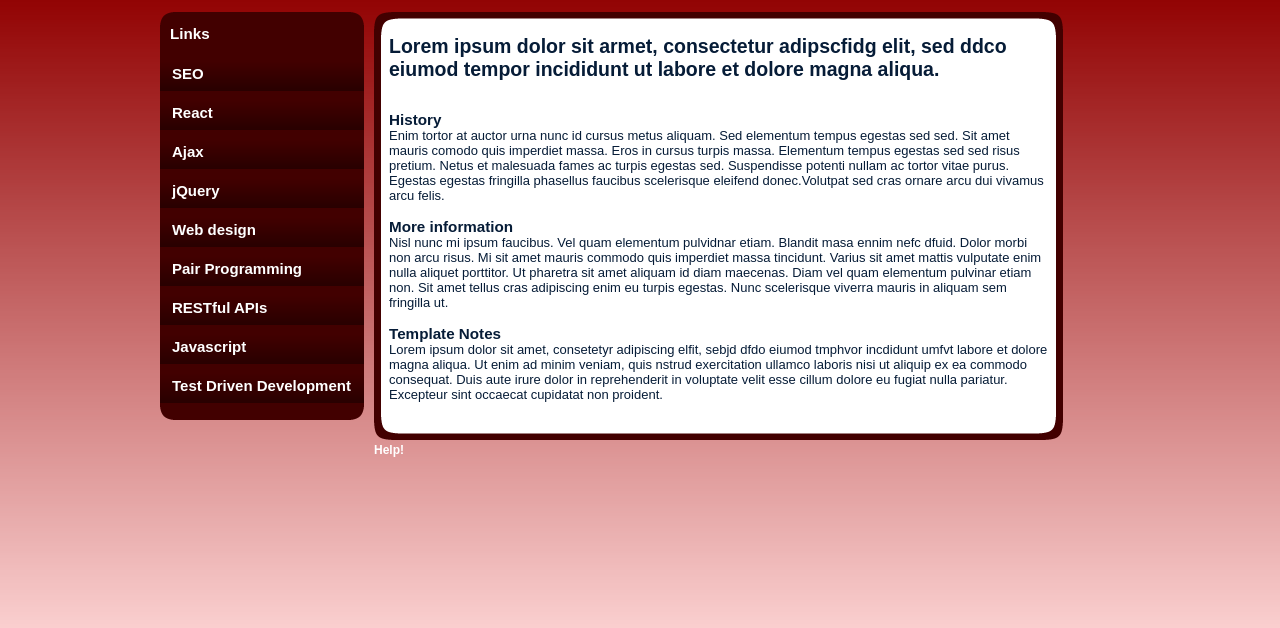
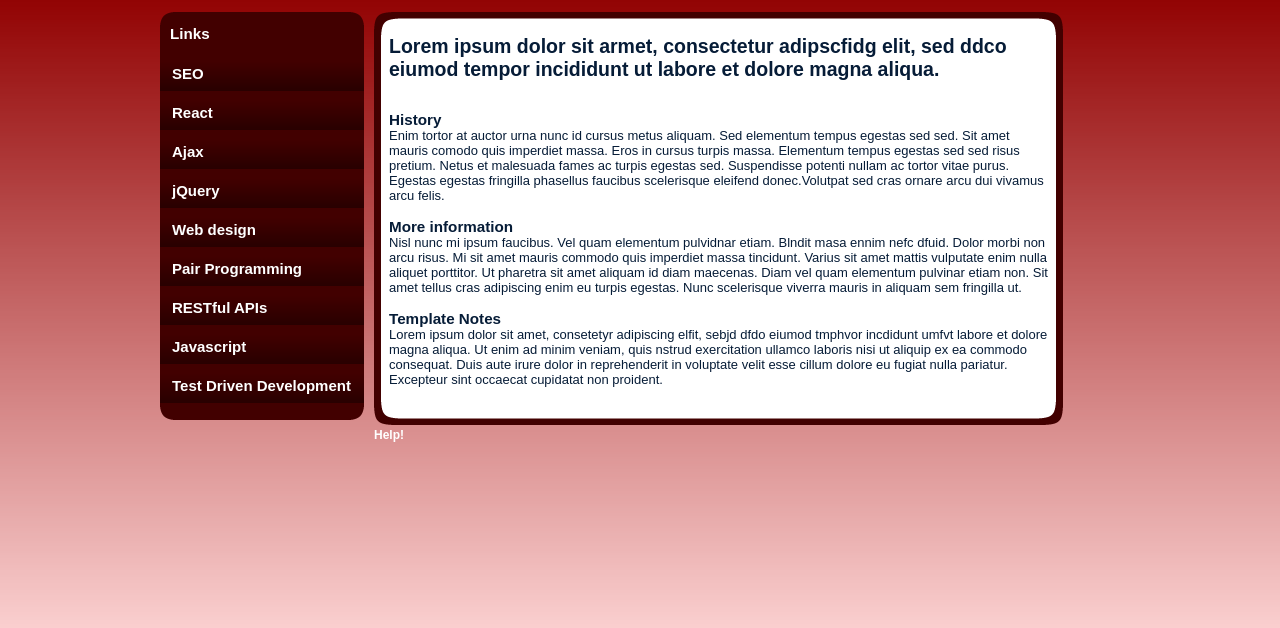
Before and after one commit to hdp1904/redStyleTemplate, a plain HTML site: page index.html in a window 1280 px wide. Shown: the part 142-770 px from the top of the page. Drawn offline with Linux system fonts and the light colour scheme.

Commit message:
Update index.html

```diff
--- a/index.html
+++ b/index.html
@@ -64,7 +64,7 @@
        	  <p>Enim tortor at auctor urna nunc id cursus metus aliquam. Sed elementum tempus egestas sed sed. Sit amet mauris comodo quis imperdiet massa. Eros in cursus turpis massa. Elementum tempus egestas sed sed risus pretium. Netus et malesuada fames ac turpis egestas sed. Suspendisse potenti nullam ac tortor vitae purus. Egestas egestas fringilla phasellus faucibus scelerisque eleifend donec.Volutpat sed cras ornare arcu dui vivamus arcu felis.</p>
         	<p>&nbsp;</p>
           <h3>More information</h3>
-        	<p> Nisl nunc mi ipsum faucibus. Vel quam elementum pulvidnar etiam. Blandit masa ennim nefc dfuid. Dolor morbi non arcu risus. Mi sit amet mauris commodo quis imperdiet massa tincidunt. Varius sit amet mattis vulputate enim nulla aliquet porttitor. Ut pharetra sit amet aliquam id diam maecenas. Diam vel quam elementum pulvinar etiam non. Sit amet tellus cras adipiscing enim eu turpis egestas. Nunc scelerisque viverra mauris in aliquam sem fringilla ut.</p>
+        	<p> Nisl nunc mi ipsum faucibus. Vel quam elementum pulvidnar etiam. Blndit masa ennim nefc dfuid. Dolor morbi non arcu risus. Mi sit amet mauris commodo quis imperdiet massa tincidunt. Varius sit amet mattis vulputate enim nulla aliquet porttitor. Ut pharetra sit amet aliquam id diam maecenas. Diam vel quam elementum pulvinar etiam non. Sit amet tellus cras adipiscing enim eu turpis egestas. Nunc scelerisque viverra mauris in aliquam sem fringilla ut.</p>
        	  <p>&nbsp;</p>
         	<h3>Template Notes</h3>
             <p>Lorem ipsum dolor sit amet, consetetyr adipiscing elfit, sebjd dfdo eiumod tmphvor incdidunt umfvt labore et dolore magna aliqua. Ut enim ad minim veniam, quis nstrud exercitation ullamco laboris nisi ut aliquip ex ea commodo consequat. Duis aute irure dolor in reprehenderit in voluptate velit esse cillum dolore eu fugiat nulla pariatur. Excepteur sint occaecat cupidatat non proident.</p>
```
